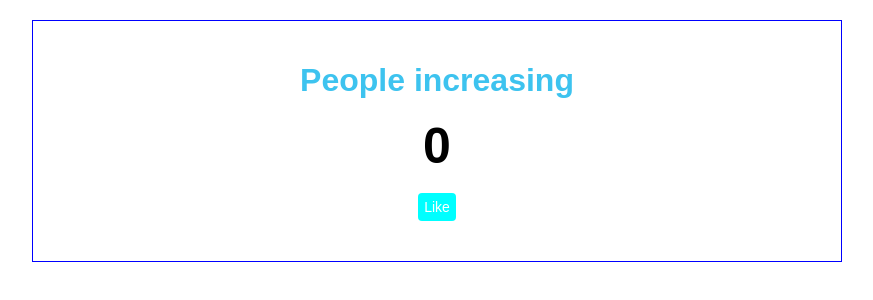
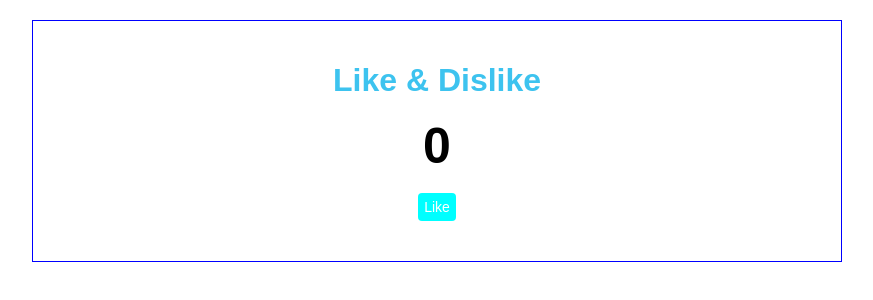
Before and after one commit to Dung-Coders/Javascript_html_css, a plain HTML site: page Javascript_projects/counter/index.html in a window 1280 px wide. Shown: the whole page, without its empty margins (203-1076 px from the left). Drawn offline with Linux system fonts and the light colour scheme.

Commit message:
Like and Dislike

```diff
--- a/Javascript_projects/counter/index.html
+++ b/Javascript_projects/counter/index.html
@@ -48,7 +48,7 @@
 </head>
 <body>
     <div class="container">
-        <h1>People increasing</h1><br>
+        <h1>Like & Dislike</h1><br>
         <p id="countup">0</p><br>
         <button onclick="likeDislike()">Like</button>
     </div>
```
